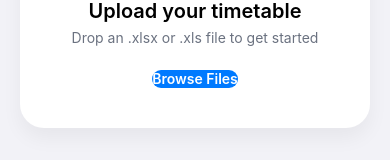
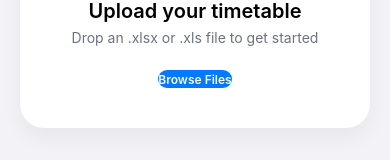
Before and after one commit to xxazkii/Mamas-app-, a React Native app in the folder frontend/: screen / in a window 390 px wide. Shown: the part 445-605 px from the top of the page. Built offline with nearby package versions, Linux system fonts and the light colour scheme.

Commit message:
Keep Browse Files button size, make text smaller

```diff
--- a/frontend/src/components/UploadScreen.tsx
+++ b/frontend/src/components/UploadScreen.tsx
@@ -72,18 +72,18 @@ const styles = StyleSheet.create({
     textAlign: 'center',
   },
   button: {
-    borderRadius: 10,
+    borderRadius: 12,
     overflow: 'hidden',
   },
   label: {
-    paddingVertical: 10,
-    paddingHorizontal: 20,
+    paddingVertical: 12,
+    paddingHorizontal: 24,
     cursor: 'pointer',
   },
   buttonText: {
     color: '#FFFFFF',
     fontWeight: '600',
-    fontSize: 14,
+    fontSize: 12,
   },
   input: {
     display: 'none',
```
